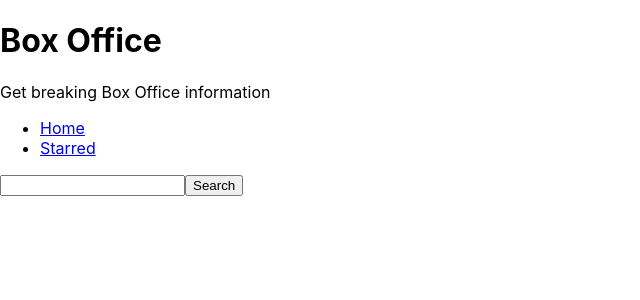
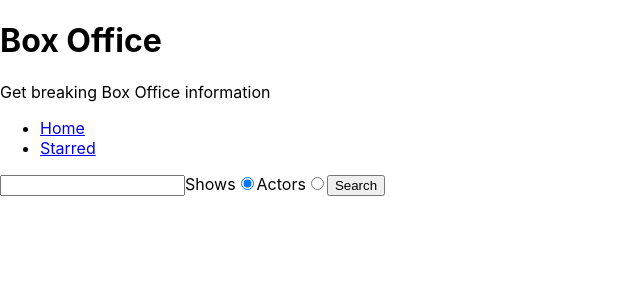
Before and after one commit to suchetapal3/box-office-app, a React (Create React App) app: page / in a window 1280 px wide. Shown: the top 300 px of the page, without its empty margins (0-640 px from the left). Built offline with nearby package versions, Linux system fonts and the light colour scheme.

Commit message:
Added search for actors and shows

```diff
--- a/src/api/tvmaze.js
+++ b/src/api/tvmaze.js
@@ -10,3 +10,4 @@
 };
 
 export const searchForShows = (query) => apiGet(`/search/shows?q=${query}`);
+export const searchForPeople = (query) => apiGet(`/search/people?q=${query}`);
--- a/src/pages/Home.jsx
+++ b/src/pages/Home.jsx
@@ -1,24 +1,41 @@
 import { useState } from "react";
-import { searchForShows } from "../api/tvmaze";
+import { searchForShows, searchForPeople } from "../api/tvmaze";
 
 
 const Home = () => {
 
-    const [searchStr, setSearchStr] = useState("");
+    const [searchStr, setSearchStr] = useState('');
     const [apiData, setApiData] = useState(null);
     const [apiDataError, setApiDataError] = useState(null);
+    const [searchOption, setSearchOption] = useState('shows');
+
 
     const onSearchInputChange = (ev) => {
         setSearchStr(ev.target.value);
     };
+
+    const onRadioChange = ev => {
+        setSearchOption(ev.target.value)
+    }
 
     const onSearch = async (ev) => {
         ev.preventDefault();
 
         try {
             setApiDataError(null);
-            const result = await searchForShows(searchStr);
-            setApiData(result);
+
+            if (searchOption === 'shows') {
+                const result = await searchForShows(searchStr);
+                setApiData(result);
+            }
+
+            else {
+                const result = await searchForPeople(searchStr);
+                setApiData(result);
+
+            }
+
+
         }
         catch (error) {
             setApiDataError(error);
@@ -34,10 +51,11 @@
         }
 
         if (apiData) {
-            return apiData.map((data) => (
+            return apiData[0].show ? apiData.map(data => (
                 <div key={data.show.id}>{data.show.name}</div>
+            )) : apiData.map(data => (
+                <div key={data.person.id}>{data.person.name}</div>
             ));
-
 
         }
 
@@ -48,6 +66,19 @@
         <div>
             <form onSubmit={onSearch}>
                 <input type="text" value={searchStr} onChange={onSearchInputChange} />
+
+                <label>
+                    Shows
+                    <input type="radio" name="search-option" value="shows" checked={searchOption === 'shows'} onChange={onRadioChange} />
+                </label>
+
+                <label>
+                    Actors
+                    <input type="radio" name="search-option" value="actors" checked={searchOption === 'actors'} onChange={onRadioChange} />
+                </label>
+
+
+
                 <button type="submit"> Search </button>
             </form>
 
```
